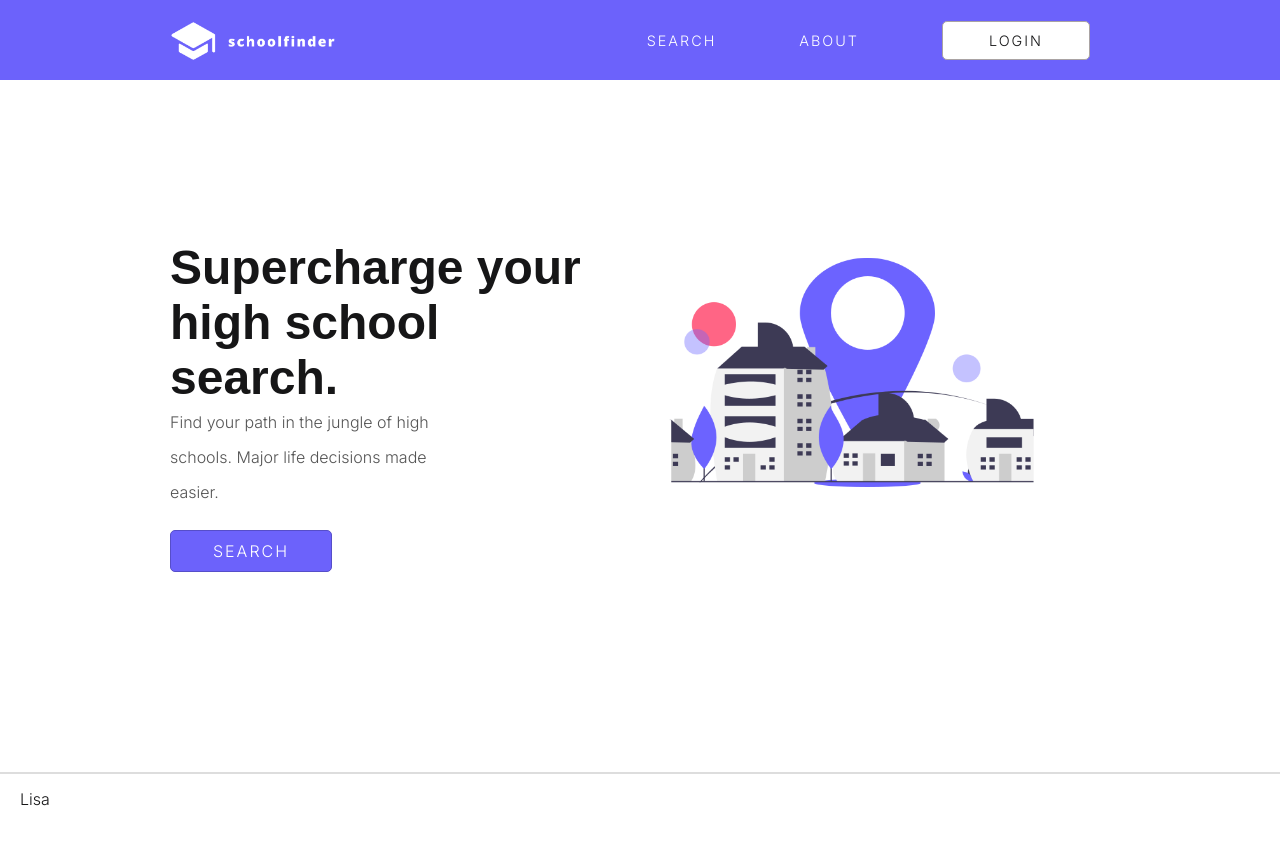
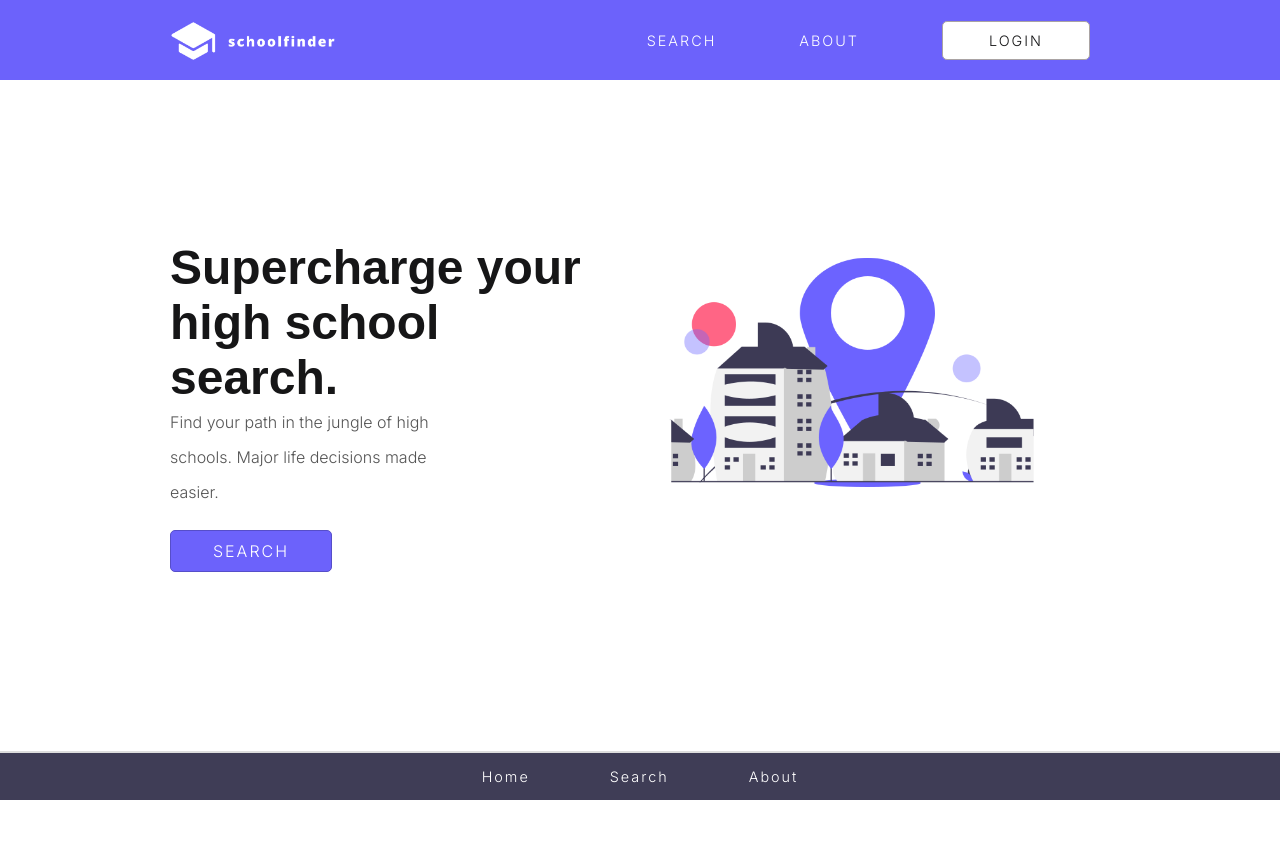
Before and after one commit to lisaweilguni/schoolfinder, a Next.js app: page / in a window 1280 px wide. Shown: the top 844 px of the page. After the commit the page ends 800 px from the top, so only its background shows below. Built offline with nearby package versions, Linux system fonts and the light colour scheme; a web font is replaced by a local one.

Commit message:
Add footer

```diff
--- a/components/Footer.tsx
+++ b/components/Footer.tsx
@@ -1,11 +1,41 @@
 import { css } from '@emotion/react';
+import Link from 'next/link';
+import { darkBlue, small, white } from '../utils/sharedStyles';
 
 const footerStyles = css`
+  display: flex;
+  flex-direction: row;
+  justify-content: space-around;
   margin-top: 20px;
-  padding: 15px 20px 40px;
+  padding: 15px 20px;
   border-top: 2px solid #ddd;
+  background-color: ${darkBlue};
+  justify-content: center;
+  gap: 5rem;
+  position: fixed;
+  bottom: 0;
+  width: 100%;
+
+  a {
+    text-decoration: none;
+    color: ${white};
+    letter-spacing: 2px;
+    font-size: ${small};
+  }
 `;
 
 export default function Footer() {
-  return <footer css={footerStyles}>Lisa</footer>;
+  return (
+    <footer css={footerStyles}>
+      <Link href="/">
+        <a>Home</a>
+      </Link>
+      <Link href="/schools">
+        <a>Search</a>
+      </Link>
+      <Link href="/about">
+        <a>About</a>
+      </Link>
+    </footer>
+  );
 }
--- a/components/Header.tsx
+++ b/components/Header.tsx
@@ -7,6 +7,7 @@ import {
   darkText,
   lightPurple,
   loginButton,
+  small,
   white,
 } from '../utils/sharedStyles';
 
@@ -21,7 +22,7 @@ const headerStyles = css`
   padding-left: 170px;
   padding-right: 170px;
   height: 80px;
-  font-size: 0.9rem;
+  font-size: ${small};
 `;
 
 const linkStyles = css`
--- a/utils/sharedStyles.ts
+++ b/utils/sharedStyles.ts
@@ -14,7 +14,8 @@ export const white = '#FFFFFF';
 export const beige = '#FBF7F7';
 
 // Font sizes
-export const small = '1em';
+export const small = '0.9rem';
+export const normal = '1rem';
 export const middle = '2rem';
 export const big = '3rem';
 
```
Also changed, not shown: 1 other file (tests, documents, lock files or other folders).
